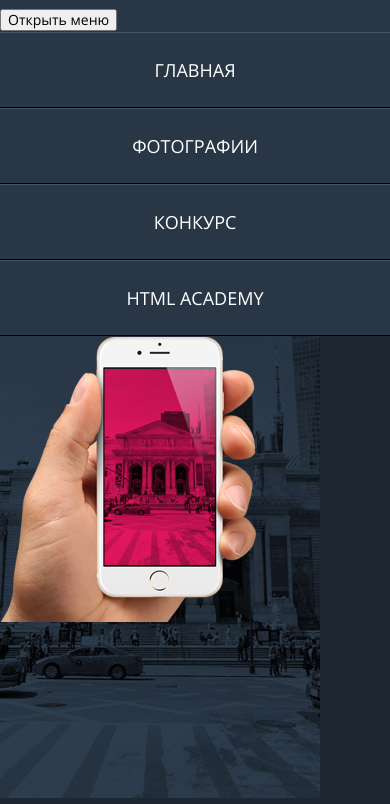
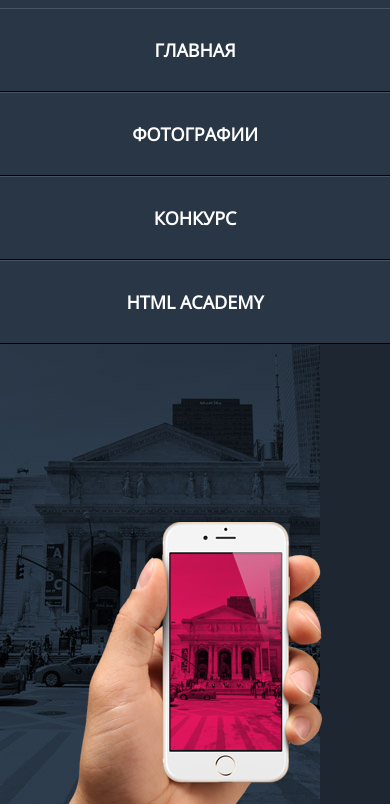
Before and after one commit to allezov/805311-pink-16, a website: page source/index.html in a window 390 px wide. Shown: the part 57-861 px from the top of the page. Drawn offline with nearby package versions, Linux system fonts and the light colour scheme; files that its build step writes are made by us from their sources; files whose address does not match are found by name.

Commit message:
Адаптивные сетки

```diff
--- a/source/index.html
+++ b/source/index.html
@@ -38,9 +38,9 @@
     <section class="download">
       <h2 class="visually-hidden">Загрузка приложения</h2>
       <div class="download__wrapper">
-        <div class="download__image">
+        <!-- <div class="download__image">
           <div class="download__image-2"></div>
-        </div>
+        </div> -->
         <div class="download__column">
           <p class="download__agitation">Взгляните на жизнь иначе</p>
           <div class="download__link">
--- a/source/less/blocks/download.less
+++ b/source/less/blocks/download.less
@@ -25,15 +25,23 @@
     margin: 0;
   }
 
-  &__image {
-    min-height: 490px;
-    background: url("../img/bg-back-mobile@1x.jpg") no-repeat;
+  &__wrapper::before {
+    content: " ";
+    display: block;
+    height: 463px;
+    background: url("../img/iphone-hand-mobile@1x.png") no-repeat 50% bottom, url("../img/bg-back-mobile@1x.jpg") no-repeat;
   }
 
-  &__image-2 {
-    background: url("../img/iphone-hand-mobile@1x.png") no-repeat;
-    height: 290px;
-  }
+  // &__image {
+
+  //   background: url("../img/bg-back-mobile@1x.jpg") no-repeat;
+
+  // }
+
+  // &__image-2 {
+  //   background: url("../img/iphone-hand-mobile@1x.png") no-repeat;
+  //   height: 290px;
+  // }
 }
 
 @media (min-width: 660px) {
--- a/source/less/blocks/main-nav.less
+++ b/source/less/blocks/main-nav.less
@@ -1,5 +1,9 @@
 .main-nav {
   background-color: #283645;
+}
+
+.main-nav__toggle {
+  display: none;
 }
 
 @media (min-width: 660px) {
--- a/source/less/blocks/page-header.less
+++ b/source/less/blocks/page-header.less
@@ -1,4 +1,5 @@
 .page-header {
+
   margin: 0 auto;
   background-color: #1d2632;
 
--- a/source/less/blocks/site-list.less
+++ b/source/less/blocks/site-list.less
@@ -5,6 +5,8 @@
   &__item {
     text-transform: uppercase;
     font-size: 18px;
+    font-weight: bold;
+    line-height: 32px;
     list-style: none;
     text-align: center;
     padding: 25px;
```
Also changed, not shown: 1 other file.
